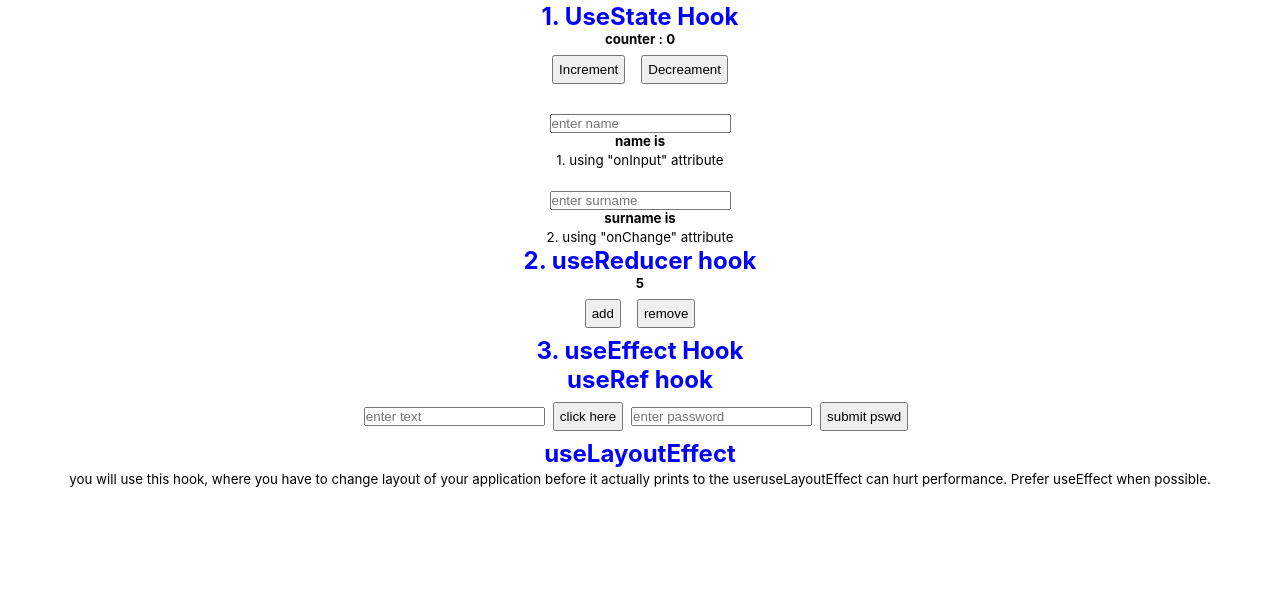
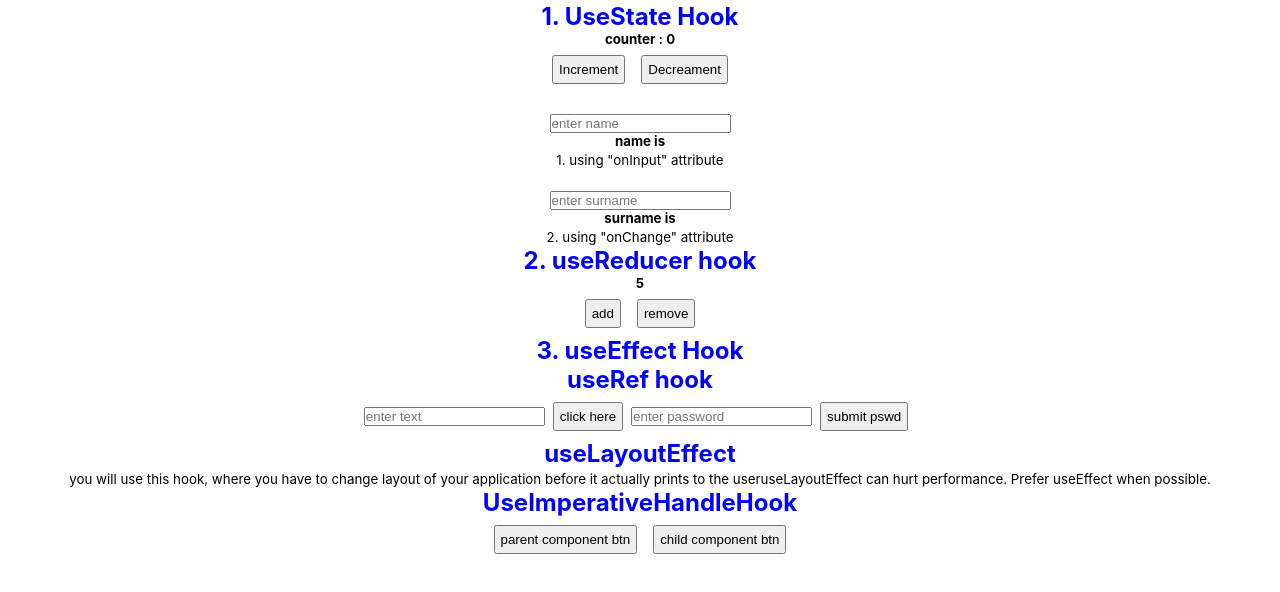
Before and after one commit to vaibhav18matere/react-hooks, a React (Create React App) app: page / in a window 1280 px wide. Shown: the top 592 px of the page. Built offline with nearby package versions, Linux system fonts and the light colour scheme; no server answers.

Commit message:
UseImperativeHandle hook

```diff
--- a/src/App.js
+++ b/src/App.js
@@ -4,6 +4,7 @@ import UseReducerHook from "./hooks/UseReducerHook";
 import UseEffectHook from "./hooks/UseEffectHook";
 import UseRefHook from "./hooks/UseRefHook";
 import UseLayoutEffect from "./hooks/UseLayoutEffect";
+import UseImperativeHandleHook from "./hooks/UseImperativeHandleHook";
 
 function App() {
   return (
@@ -13,6 +14,7 @@ function App() {
       <UseEffectHook />
       <UseRefHook />
       <UseLayoutEffect />
+      <UseImperativeHandleHook />
     </div>
   );
 }
--- /dev/null
+++ b/src/hooks/UseImperativeHandleHook.jsx
@@ -0,0 +1,22 @@
+import React, { useRef } from "react";
+import ImperativeButton from "../pages/ImperativeButton";
+
+function UseImperativeHandleHook() {
+  const btnToggleRef = useRef(null);
+
+  return (
+    <>
+      <h2 className="hook">UseImperativeHandleHook</h2>
+      <button
+        onClick={() => {
+          btnToggleRef.current.changeToggleHandle();
+        }}
+      >
+        parent component btn
+      </button>
+      <ImperativeButton ref={btnToggleRef} />
+    </>
+  );
+}
+
+export default UseImperativeHandleHook;
--- /dev/null
+++ b/src/pages/ImperativeButton.js
@@ -0,0 +1,22 @@
+import React, { useState, forwardRef, useImperativeHandle } from "react";
+
+const ImperativeButton = forwardRef((props, ref) => {
+  const [toggle, setToggle] = useState(false);
+
+  useImperativeHandle(ref, () => ({
+    changeToggleHandle() {
+      setToggle(!toggle);
+    },
+  }));
+
+  return (
+    <>
+      <button>child component btn</button>
+      {toggle && (
+        <h4>Toggle text in child component which is handled from parent</h4>
+      )}
+    </>
+  );
+});
+
+export default ImperativeButton;
```
